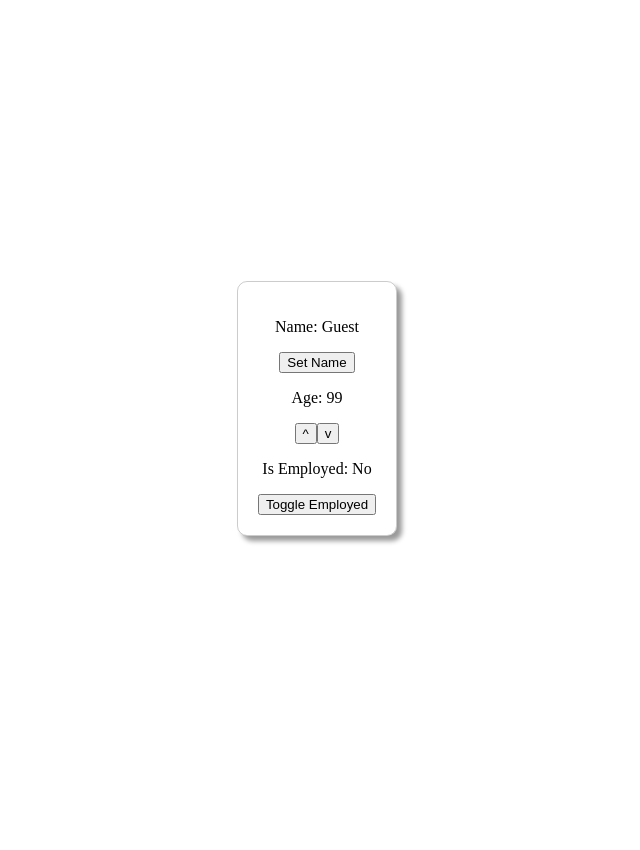
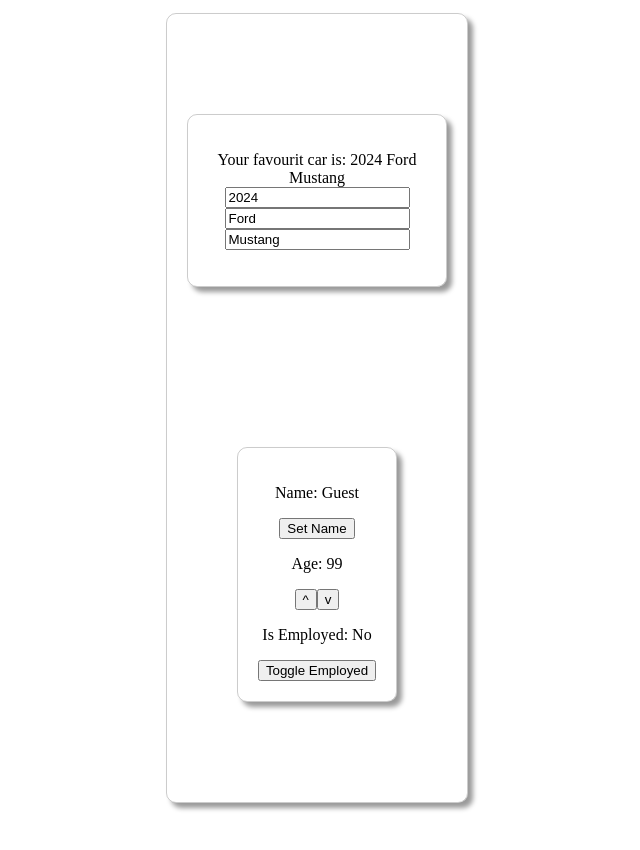
Before and after one commit to mrkarstrom/react-webpage, a React (Vite) app: page / in a window 1280 px wide. Shown: the top 850 px of the page, without its empty margins (323-963 px from the left). Before the commit the page ends 816 px from the top, so only its background shows below. Built offline with nearby package versions, Linux system fonts and the light colour scheme.

Commit message:
feat (PickCar.jsx): Making a car-picker component

```diff
--- a/src/App.jsx
+++ b/src/App.jsx
@@ -1,13 +1,15 @@
 import MyComponent from './MyComponent';
+import PickCar from './PickCar';
 
 function App() {
 
   return (
-    <>
+    <div className='card'>
+        <PickCar/>
         <MyComponent>
 
         </MyComponent>
-    </>
+    </div>
   );
 }
 
--- /dev/null
+++ b/src/PickCar.jsx
@@ -0,0 +1,34 @@
+import React, { useState } from 'react';
+
+function PickCar() {
+  const [car, setCar] = useState({
+    year: 2024,
+    make: 'Ford',
+    model: 'Mustang',
+  });
+
+  function handleYearChange(e) {
+    setCar((c) => ({ ...c, year: e.target.value }));
+  }
+
+  function handleMakeChange(e) {
+    setCar((c) => ({ ...c, make: e.target.value }));
+  }
+
+  function handleModelChange(e) {
+    setCar((c) => ({ ...c, model: e.target.value }));
+  }
+
+  return (
+    <div className="card">
+      <p>
+        Your favourit car is: {car.year} {car.make} {car.model}
+        <input type="number" value={car.year} onChange={handleYearChange} />
+        <input type="text" value={car.make} onChange={handleMakeChange} />
+        <input type="text" value={car.model} onChange={handleModelChange} />
+      </p>
+    </div>
+  );
+}
+
+export default PickCar;
```
